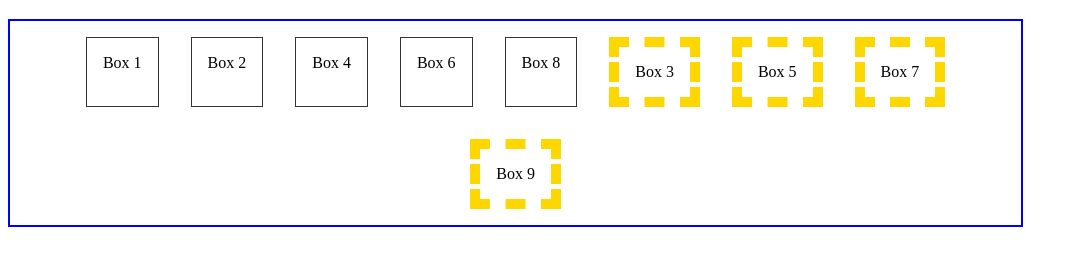
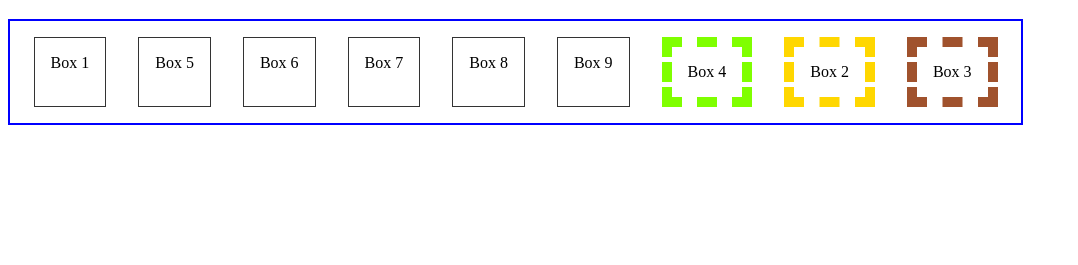
Before and after one commit to SirawichDev/All-About-Flex, a plain HTML site: page flex-order/index.html in a window 1280 px wide. Shown: the part 61-326 px from the top of the page, without its empty margins (0-1078 px from the left). Drawn offline with Linux system fonts and the light colour scheme.

Commit message:
more complex flex order

```diff
--- /dev/null
+++ b/flex-order/flex.css
@@ -0,0 +1,28 @@
+ul{
+    display: flex;
+    list-style-type: none;
+    padding: 0;
+    width: 80%;
+    margin: 0;
+    flex-flow: row wrap;
+    justify-content: center;
+
+    border: 2px solid blue;
+}
+li{
+    border: 1px solid #333;
+    margin: 1em;
+    padding: 1em;
+}
+.flex2{
+    border: 10px dashed gold;
+    order:2; /*จะเห็นว่า  class flex2 ไม่ได้อยู่ประจุที่เดียวกันจน ใช้ คำสั่ง order */
+}
+.flex3{
+    border: 10px dashed sienna;
+    order: 3;
+}
+.flex4{
+    border: 10px dashed chartreuse;
+    order: 1 /* flex 4 จะแสดงก่อน 3 และ 2 เพราะ flex ที่มี order น้อยสุด จะขึ้นมาอยู่อันแรกสุด <ไม่นับ ที่ไม่ได้ใส่ order จะมาก่อนพวกที่ใส่ order>*/
+}
--- a/order-flex/index.html
+++ b/flex-order/index.html
@@ -11,14 +11,14 @@
     <h1>order</h1>
     <ul class="">
         <li class="flex1"> Box 1</li>
-        <li class="flex1"> Box 2</li>
-        <li class="flex2"> Box 3</li>
-        <li class="flex1"> Box 4</li>
-        <li class="flex2"> Box 5 </li>
-        <li class="flex1"> Box 6</li>
-        <li class="flex2"> Box 7</li>
-        <li class="flex1"> Box 8</li>
-        <li class="flex2"> Box 9 </li>
+        <li class="flex2"> Box 2</li>
+        <li class="flex3"> Box 3</li>
+        <li class="flex4"> Box 4</li>
+        <li class="flex5"> Box 5 </li>
+        <li class="flex6"> Box 6</li>
+        <li class="flex7"> Box 7</li>
+        <li class="flex8"> Box 8</li>
+        <li class="flex9"> Box 9 </li>
     </ul>
 </body>
 </html>
--- a/order-flex/flex.css
+++ /dev/null
@@ -1,20 +0,0 @@
-ul{
-    display: flex;
-    list-style-type: none;
-    padding: 0;
-    width: 80%;
-    margin: 0;
-    flex-flow: row wrap;
-    justify-content: center;
-
-    border: 2px solid blue;
-}
-li{
-    border: 1px solid #333;
-    margin: 1em;
-    padding: 1em;
-}
-.flex2{
-    border: 10px dashed gold;
-    order:5; /*จะเห็นว่า  class flex2 ไม่ได้อยู่ประจุที่เดียวกันจน ใช้ คำสั่ง order */
-}
```
Also changed, not shown: flex-basis/index.html (+1 -1 lines).
